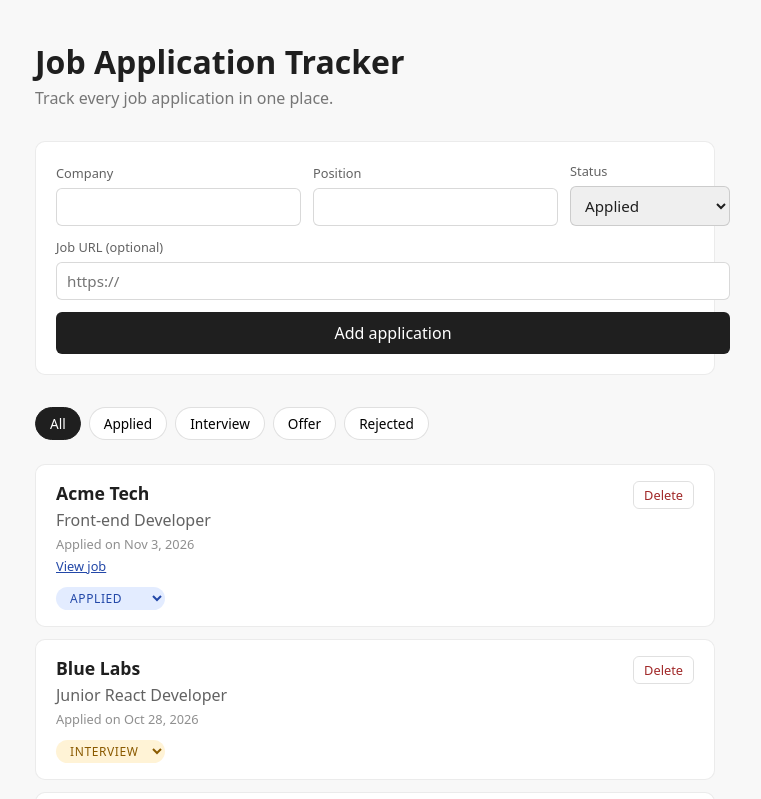
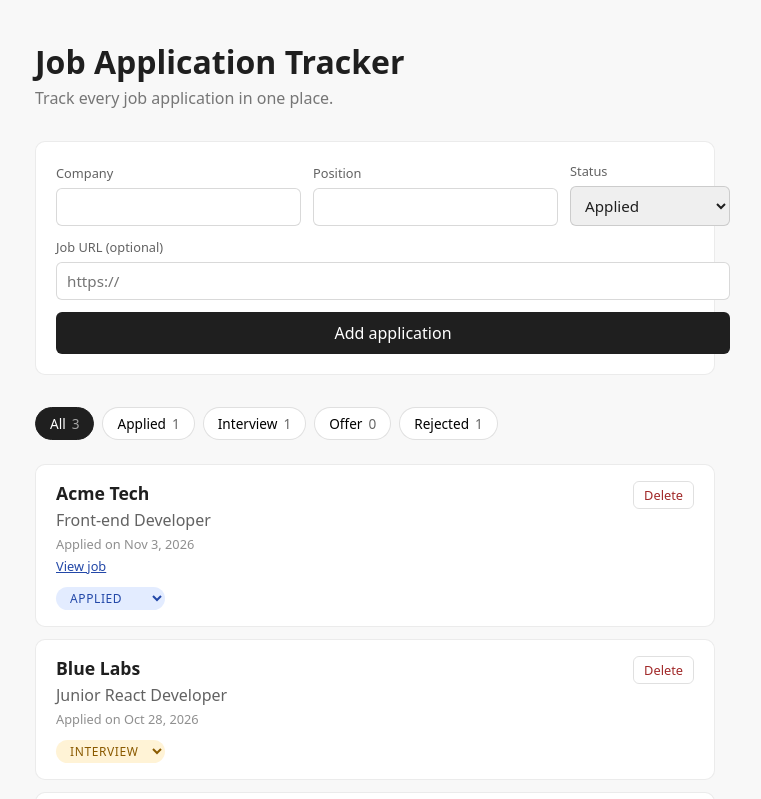
Before and after one commit to feernandoignacio/job-application-tracker, a React (Vite) app in the folder web/: page / in a window 1280 px wide. Shown: the top 799 px of the page, without its empty margins (265-1026 px from the left). Built offline with nearby package versions, Linux system fonts and the light colour scheme.

Commit message:
feat: show application count on status filters

```diff
--- a/web/src/App.css
+++ b/web/src/App.css
@@ -49,6 +49,12 @@
   color: #ffffff;
 }
 
+/* Número ao lado de cada filtro */
+.filter-count {
+  margin-left: 6px;
+  opacity: 0.6;
+}
+
 .empty-message {
   color: rgba(31, 31, 31, 0.6);
 }
--- a/web/src/App.tsx
+++ b/web/src/App.tsx
@@ -38,13 +38,16 @@ function App() {
   // Filtro escolhido no momento (começa em "todos")
   const [selectedStatus, setSelectedStatus] = useState<StatusFilter>('all');
 
-  // Candidaturas que aparecem na tela, de acordo com o filtro
-  const visibleApplications =
-    selectedStatus === 'all'
-      ? applications
-      : applications.filter(
-          (application) => application.status === selectedStatus,
-        );
+  // Devolve as candidaturas que combinam com um filtro
+  function filterApplications(filter: StatusFilter) {
+    if (filter === 'all') {
+      return applications;
+    }
+    return applications.filter((application) => application.status === filter);
+  }
+
+  // Candidaturas que aparecem na tela, de acordo com o filtro escolhido
+  const visibleApplications = filterApplications(selectedStatus);
 
   // Remove a candidatura que tem este id
   function handleDelete(id: string) {
@@ -89,6 +92,9 @@ function App() {
             onClick={() => setSelectedStatus(filter)}
           >
             {filter}
+            <span className="filter-count">
+              {filterApplications(filter).length}
+            </span>
           </button>
         ))}
       </nav>
```
